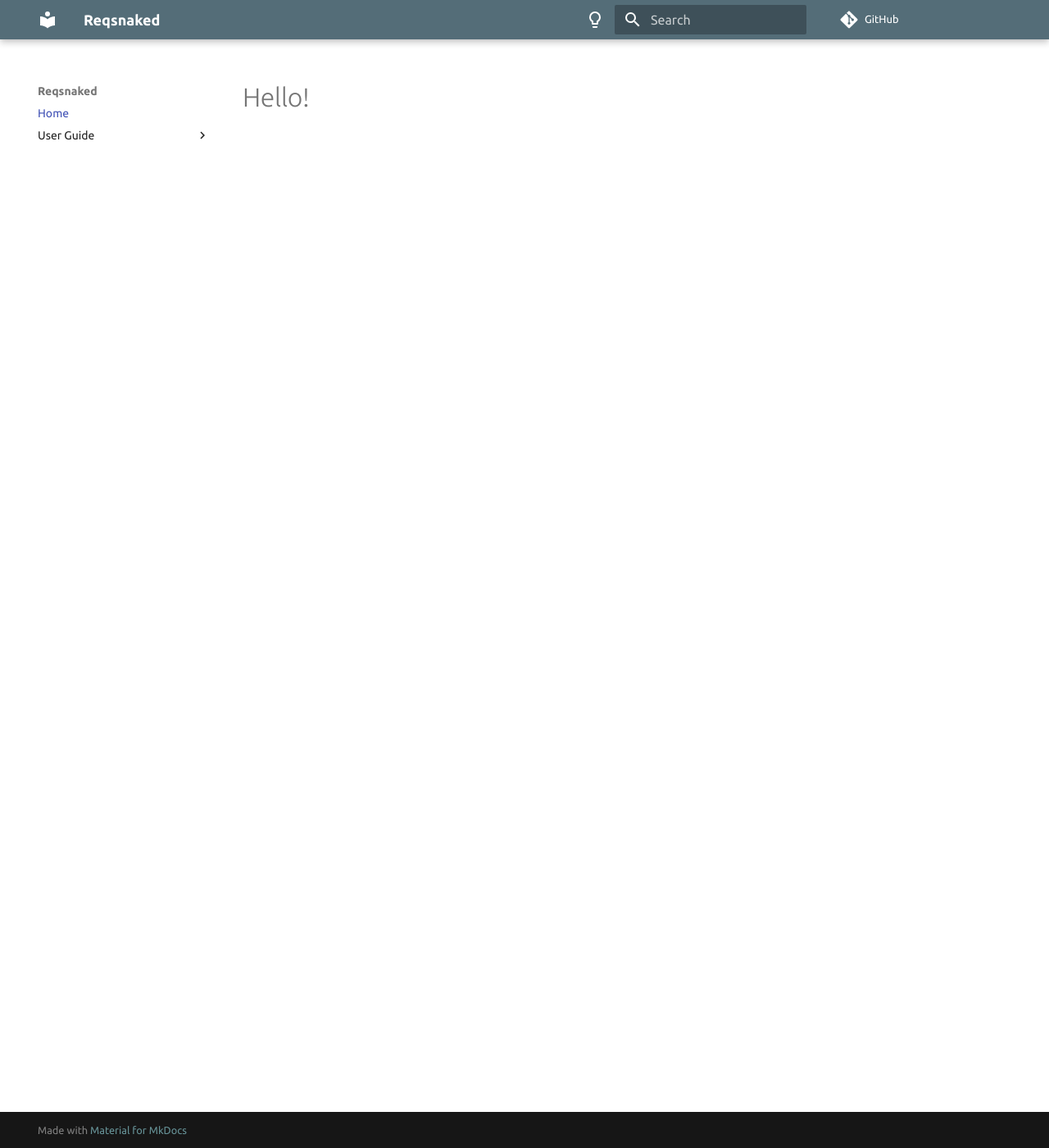
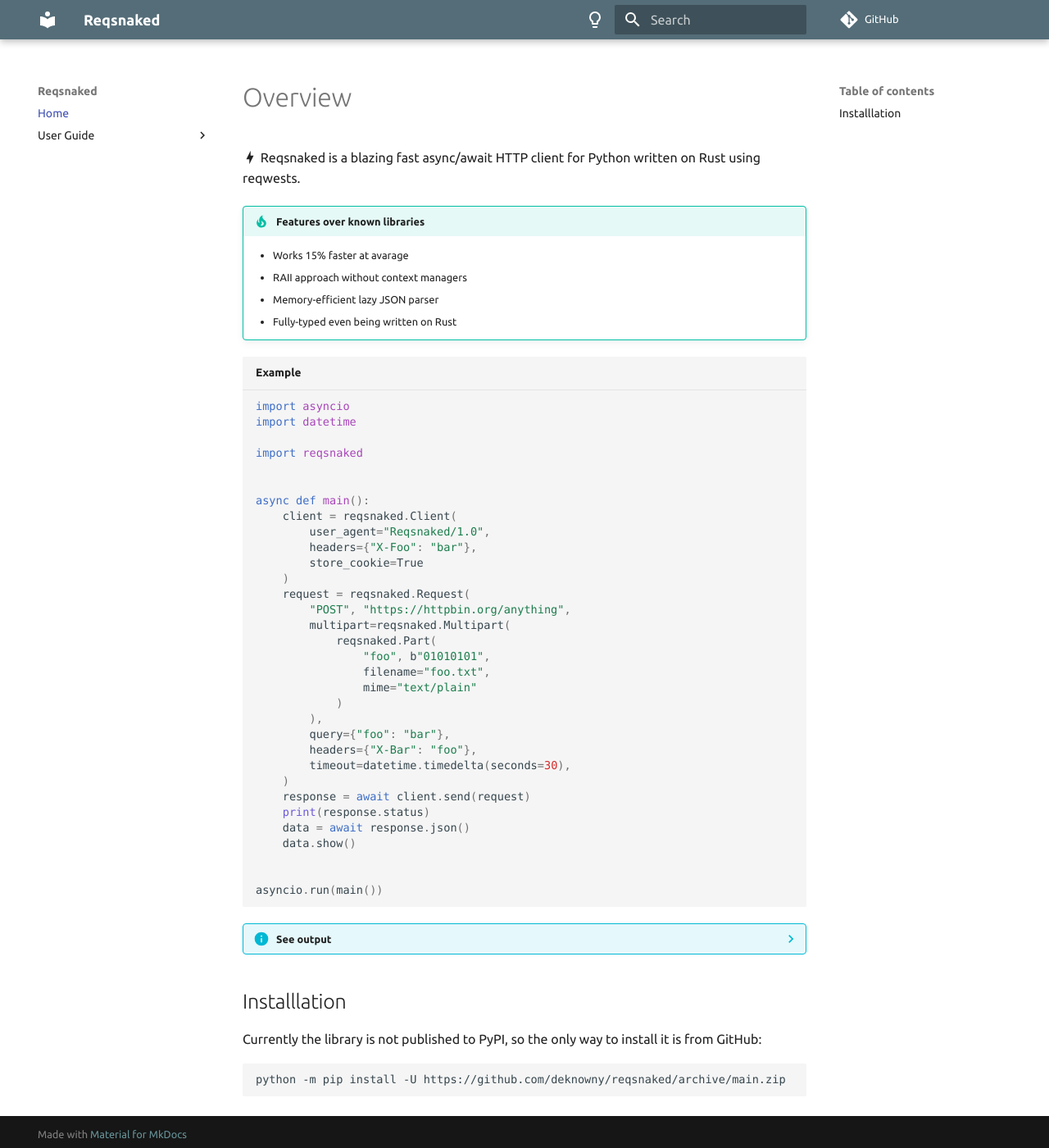
Before and after one commit to deknowny/reqsnaked, an MkDocs documentation site: the page built from guide/index.md, in a window 1280 px wide and 1400 px high. Shown: the whole window at 82% size. Built offline with MkDocs 1.6.1 and Material for MkDocs 9.7.7, drawn with Linux system fonts in a browser that asks for light colours; some web fonts are replaced; comment, search, counter and statistics services are not loaded; the version menu is left out.

````diff
--- a/guide/index.md
+++ b/guide/index.md
@@ -1 +1,82 @@
-# Hello!
+# Overview
+:material-lightning-bolt: Reqsnaked is a blazing fast async/await HTTP client for Python written on Rust using reqwests.
+
+!!! Tip "Features over known libraries"
+    * Works 15% faster at avarage
+    * RAII approach without context managers
+    * Memory-efficient lazy JSON parser
+    * Fully-typed even being written on Rust
+
+
+```python title="Example"
+import asyncio
+import datetime
+
+import reqsnaked
+
+
+async def main():
+    client = reqsnaked.Client(
+        user_agent="Reqsnaked/1.0",
+        headers={"X-Foo": "bar"},
+        store_cookie=True
+    )
+    request = reqsnaked.Request(
+        "POST", "https://httpbin.org/anything",
+        multipart=reqsnaked.Multipart(
+            reqsnaked.Part(
+                "foo", b"01010101",
+                filename="foo.txt",
+                mime="text/plain"
+            )
+        ),
+        query={"foo": "bar"},
+        headers={"X-Bar": "foo"},
+        timeout=datetime.timedelta(seconds=30),
+    )
+    response = await client.send(request)
+    print(response.status)
+    data = await response.json()
+    data.show()
+
+
+asyncio.run(main())
+```
+??? Info "See output"
+    ```
+    HTTPStatus.OK
+    ```
+    ```json
+    {
+    "args": {
+        "foo": "bar"
+    },
+    "data": "",
+    "files": {
+        "foo": "01010101"
+    },
+    "form": {},
+    "headers": {
+        "Accept": "*/*",
+        "Accept-Encoding": "gzip, br",
+        "Content-Length": "246",
+        "Content-Type": "multipart/form-data; boundary=b51b5995e7edbe79-344812e1e33d6359-a8af9edbb71931c1-07455a8c16bded56",
+        "Host": "httpbin.org",
+        "User-Agent": "Reqsnaked/1.0",
+        "X-Amzn-Trace-Id": "Root=1-63fa122b-422e7ccd67b718eb517ffd67",
+        "X-Bar": "foo",
+        "X-Foo": "bar"
+    },
+    "json": null,
+    "method": "POST",
+    "origin": "185.97.201.3",
+    "url": "https://httpbin.org/anything?foo=bar"
+    }
+    ```
+
+
+## Installlation
+Currently the library is not published to PyPI, so the only way to install it is from GitHub:
+```bash
+python -m pip install -U https://github.com/deknowny/reqsnaked/archive/main.zip
+```
--- a/mkdocs.yaml
+++ b/mkdocs.yaml
@@ -63,3 +63,7 @@ markdown_extensions:
   - pymdownx.details
   - pymdownx.superfences
   - pymdownx.magiclink
+  - attr_list
+  - pymdownx.emoji:
+      emoji_index: !!python/name:materialx.emoji.twemoji
+      emoji_generator: !!python/name:materialx.emoji.to_svg
````
Also changed, not shown: README.md (+31 -17 lines), 2 other files.
